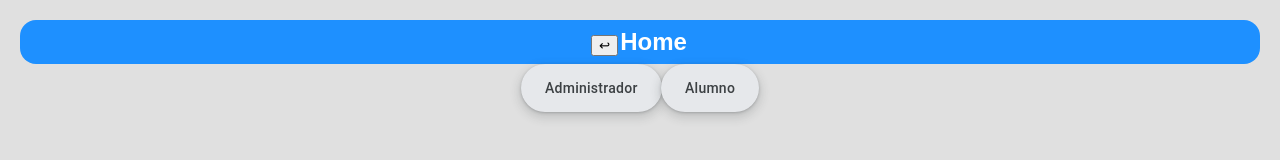
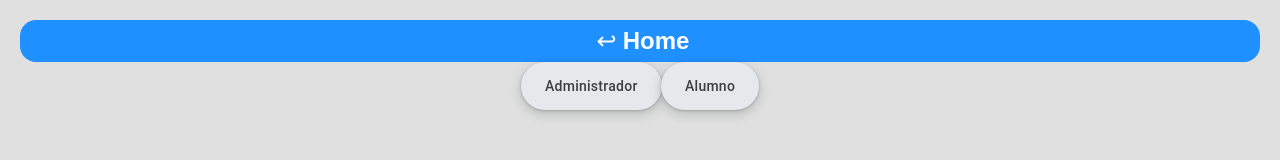
Before and after one commit to jhavimg/MDA-DGP, a React (Create React App) app in the folder FrontEnd/: page / in a window 1280 px wide. Shown: the top 160 px of the page. Built offline with nearby package versions, Linux system fonts and the light colour scheme.

Commit message:
Añadido Boton de Cabecera

```diff
--- a/FrontEnd/src/components/Cabecera.jsx
+++ b/FrontEnd/src/components/Cabecera.jsx
@@ -4,7 +4,7 @@ import Boton from "./Boton";
 function Cabecera(props){
     return(
         <div className = "cabecera">
-            <Boton className = "back-button" nombre = " ↩" route = {props.route}></Boton>
+            <Boton className = "back-btn" nombre = " ↩" route = {props.route}></Boton>
             <h2 className = "titulo">{props.nombre}</h2>
         </div>
 
--- a/FrontEnd/src/css/Boton.css
+++ b/FrontEnd/src/css/Boton.css
@@ -82,3 +82,16 @@
     background-color: #1e90ff;
     font-style: italic;
 }
+
+.back-btn{
+  background-color: #1e90ff;
+  color: white;
+  border-width: 0px;
+  font-size: 24px;
+  margin-right: 0px;
+
+
+}
+.back-btn:hover{
+  cursor: pointer;
+}
--- a/FrontEnd/src/css/Cabecera.css
+++ b/FrontEnd/src/css/Cabecera.css
@@ -3,10 +3,11 @@
     display: block;
     background-color: #1e90ff;
     color: #ffffff;
+    align-items:center;
     text-align: center;
     padding: 6px;
   }
 
-  #back-button{
-
+  .titulo{
+    margin:0;
   }
```
Lines whose indentation alone changed are shown as unchanged.
